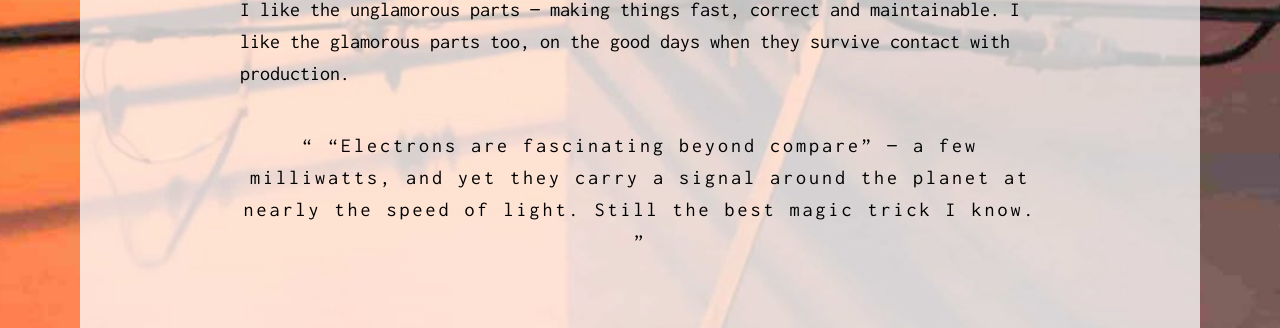
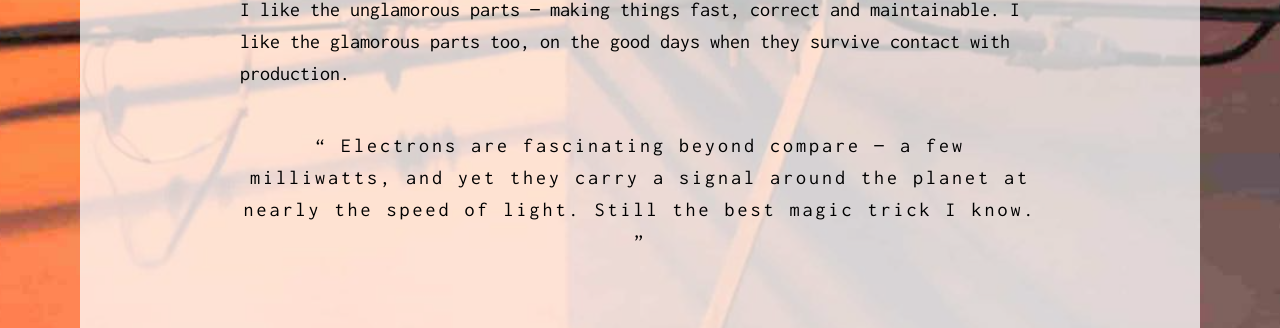
Before and after one commit to FredAGVdd/FredAGVdd.github.io, a Jekyll site: the page built from about.md, in a window 1280 px wide. Shown: the part 1031-1359 px from the top of the page. Built offline with Jekyll 4.4.1, drawn with Linux system fonts in a browser that asks for light colours.

```diff
--- a/about.md
+++ b/about.md
@@ -11,7 +11,7 @@ Twenty-five-odd years later I'm still at it: **TypeScript, React and Next.js** u
 
 I like the unglamorous parts — making things fast, correct and maintainable. I like the glamorous parts too, on the good days when they survive contact with production.
 
-> "Electrons are fascinating beyond compare" — a few milliwatts, and yet they carry a signal around the planet at nearly the speed of light. Still the best magic trick I know.
+> Electrons are fascinating beyond compare — a few milliwatts, and yet they carry a signal around the planet at nearly the speed of light. Still the best magic trick I know.
 
 Off the keyboard, you'll usually find me somewhere in the Maltese sun, or taking something apart to figure out how it works so I can go build a small version of it.
 
```
